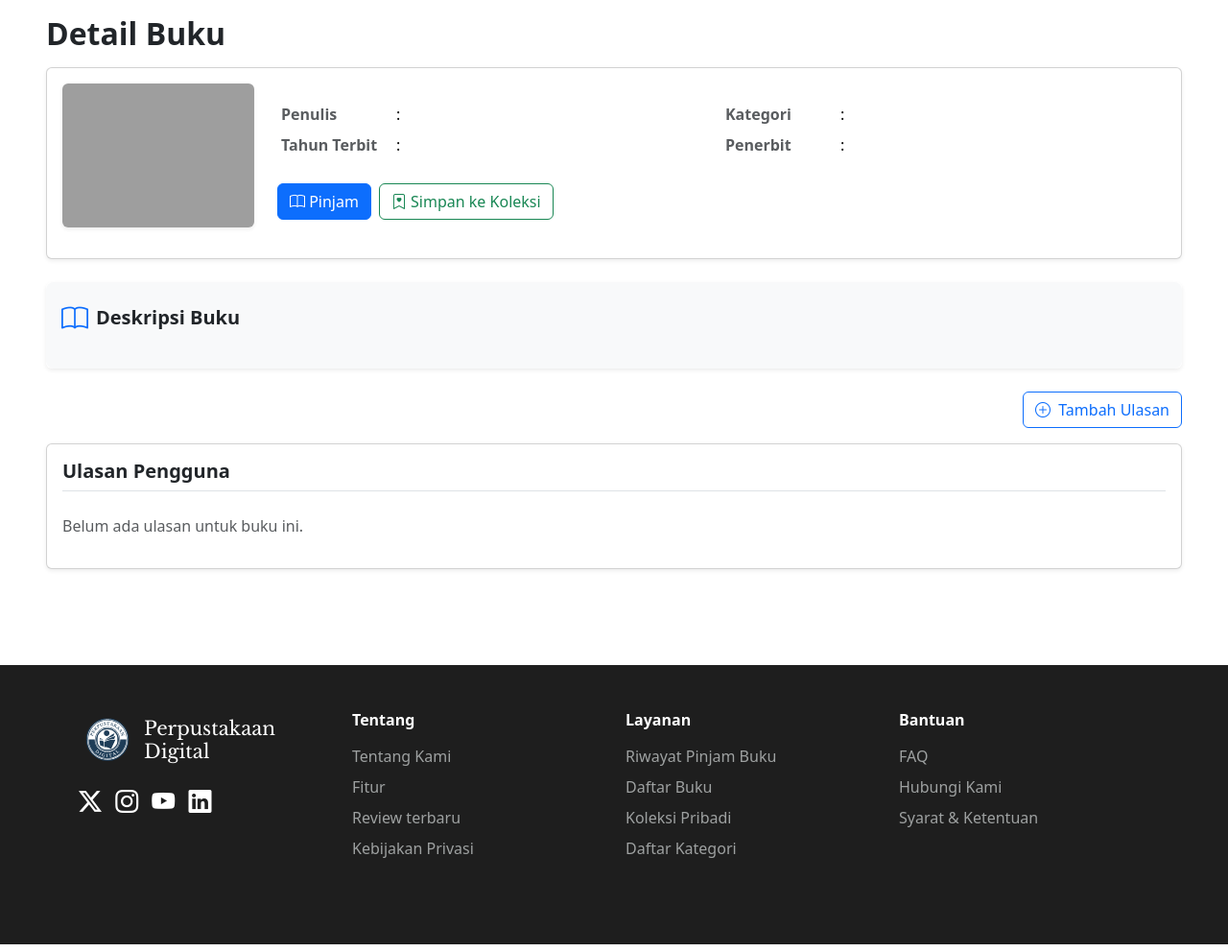
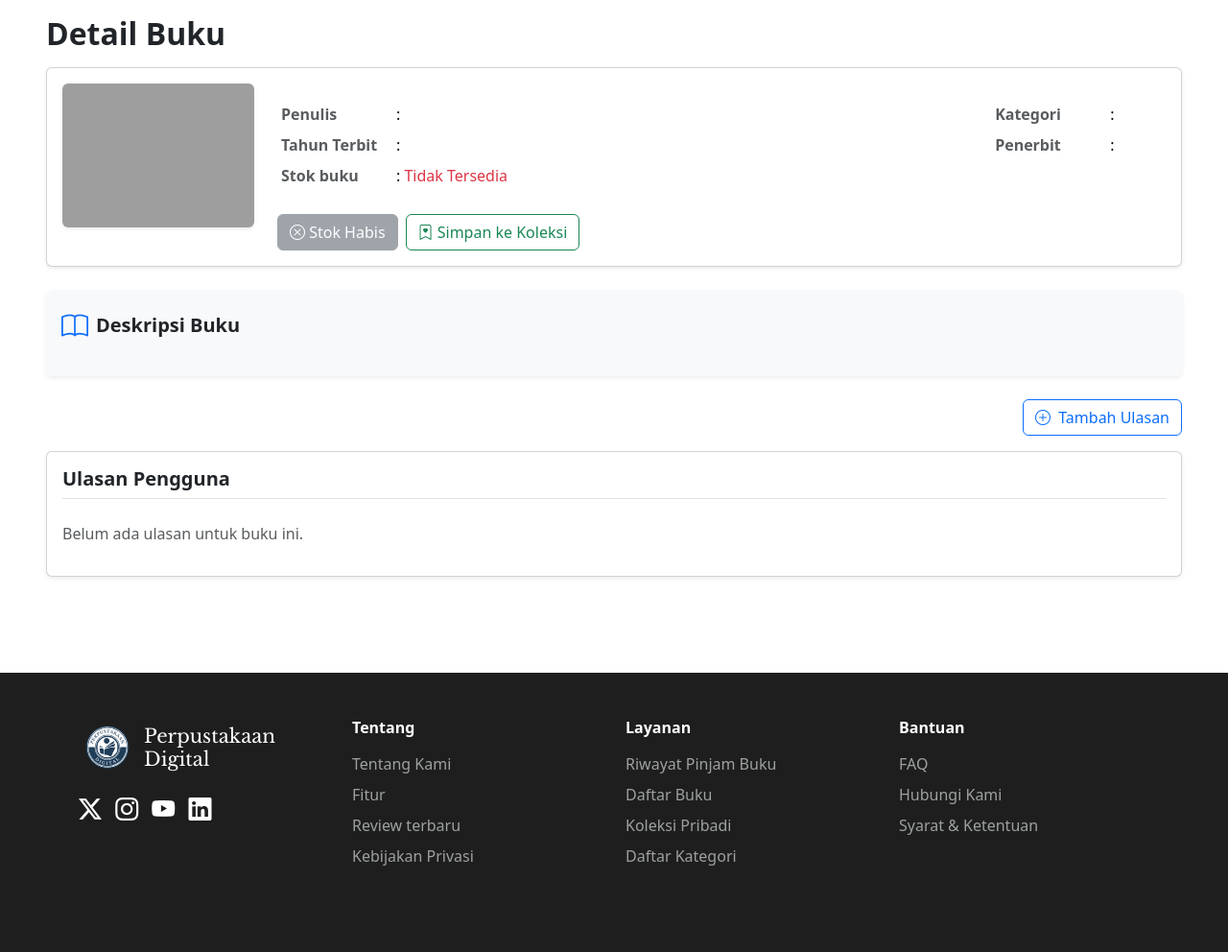
Before and after one commit to tresnarihermana/ProjectPerpustakaanDigital, a PHP site: page /detail-buku.php?id= in a window 1280 px wide. Shown: the part 182-1174 px from the top of the page at 96% size. Run offline with PHP 8.4, Linux system fonts and the light colour scheme; the visitor is signed in with stand-in values (Sample User, id 1); data that the repository does not hold is empty; some libraries are stand-ins or nearby versions; some web fonts are replaced; grey boxes are pictures that could not be loaded.

Commit message:
tambah parameter stok buku dan logika bila stok buku habis

```diff
--- a/detail-buku.php
+++ b/detail-buku.php
@@ -110,10 +110,29 @@ include 'layout/navbar.php';
         <th class="text-muted">Penerbit</th>
         <td><a href="pencarian.php?keyword=<?=$buku['penerbit']?>">: <?= htmlspecialchars($buku['penerbit']) ?></a></td>
       </tr>
+      </tr>
+      <tr>
+        <th class="text-muted">Stok buku</th>
+        <td>: <?php if($buku['stok'] <= 0){
+         echo '<span class="text-danger">Tidak Tersedia</span>';
+        }else{
+         echo htmlspecialchars($buku['stok']);
+        }
+        ?></td>
+      </tr>
     </table>
 
     <div class="d-flex gap-2">
-      <a href="pinjam-buku.php?id=<?=$buku['BukuID']?>" class="btn btn-primary"><i class="bi bi-book"></i> Pinjam</a>
+     <?php if ($buku['stok'] <= 0): ?>
+      <a href="#" class="btn btn-secondary disabled" aria-disabled="true" tabindex="-1">
+        <i class="bi bi-x-circle"></i> Stok Habis
+      </a>
+    <?php else: ?>
+      <a href="pinjam-buku.php?id=<?= $buku['BukuID'] ?>" class="btn btn-primary">
+        <i class="bi bi-book"></i> Pinjam
+      </a>
+    <?php endif; ?>
+
       <form action="" method="post">
       <button type="submit" name="proses" class="btn btn-outline-success"><i class="bi bi-bookmark-heart"></i> Simpan ke Koleksi</button>
       </form>
```
